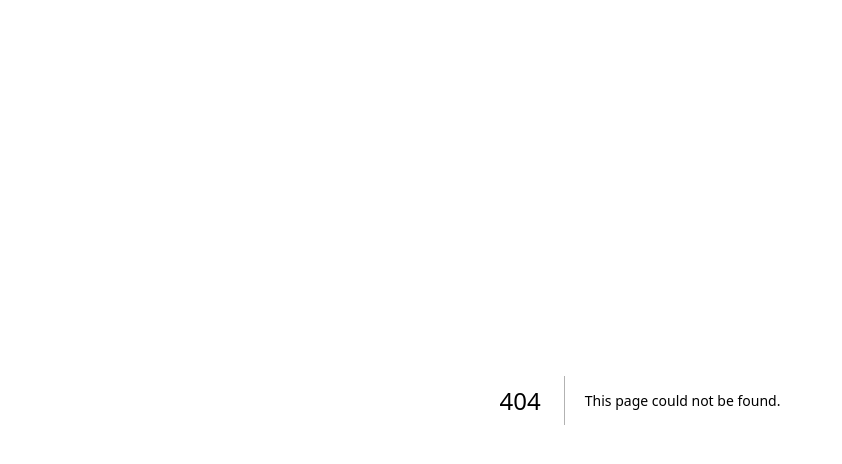
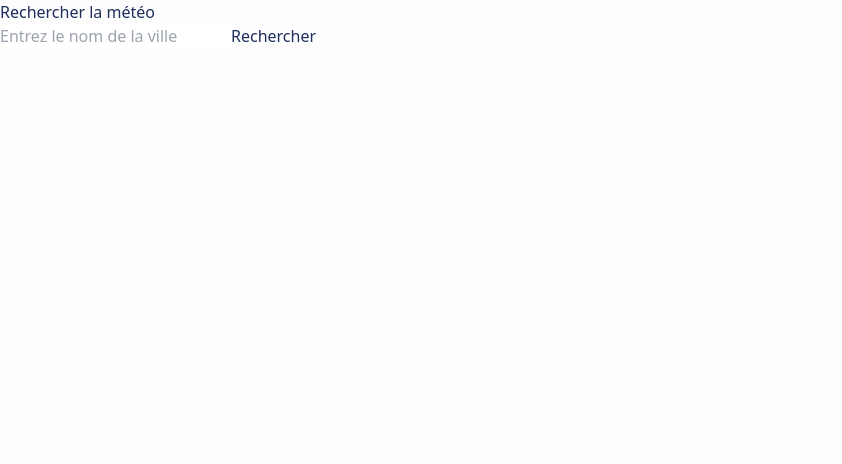
Before and after one commit to Alexis-Gontier/meteo, a Next.js app: page /meteo in a window 1280 px wide. Before the commit this address had no page. Shown: the top 464 px of the page, without its empty margins (0-842 px from the left). Built offline with nearby package versions, Linux system fonts and the light colour scheme.

Commit message:
Create page.jsx

```diff
--- /dev/null
+++ b/src/app/meteo/page.jsx
@@ -0,0 +1,32 @@
+"use client"
+
+import { useState } from 'react';
+import { useRouter } from 'next/navigation';
+
+export default function Home() {
+  const [city, setCity] = useState('');
+  const router = useRouter();
+
+  const handleSearch = (e) => {
+    e.preventDefault();
+    if (city) {
+      const formattedCity = city.trim().toLowerCase().replace(/\s+/g, '-');
+      router.push(`/meteo/${formattedCity}`);
+    }
+  };
+
+  return (
+    <div>
+      <h1>Rechercher la météo</h1>
+      <form onSubmit={handleSearch}>
+        <input
+          type="text"
+          placeholder="Entrez le nom de la ville"
+          value={city}
+          onChange={(e) => setCity(e.target.value)}
+        />
+        <button type="submit">Rechercher</button>
+      </form>
+    </div>
+  );
+}
```
